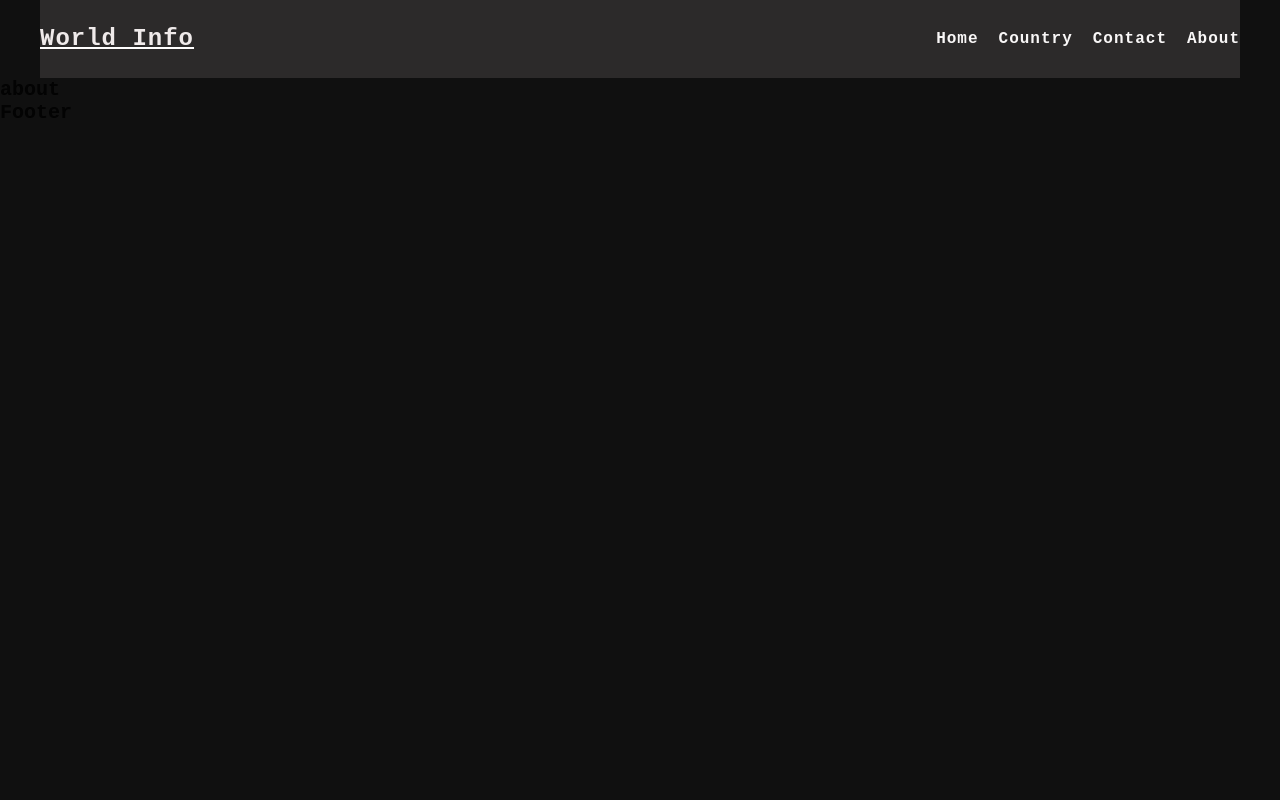
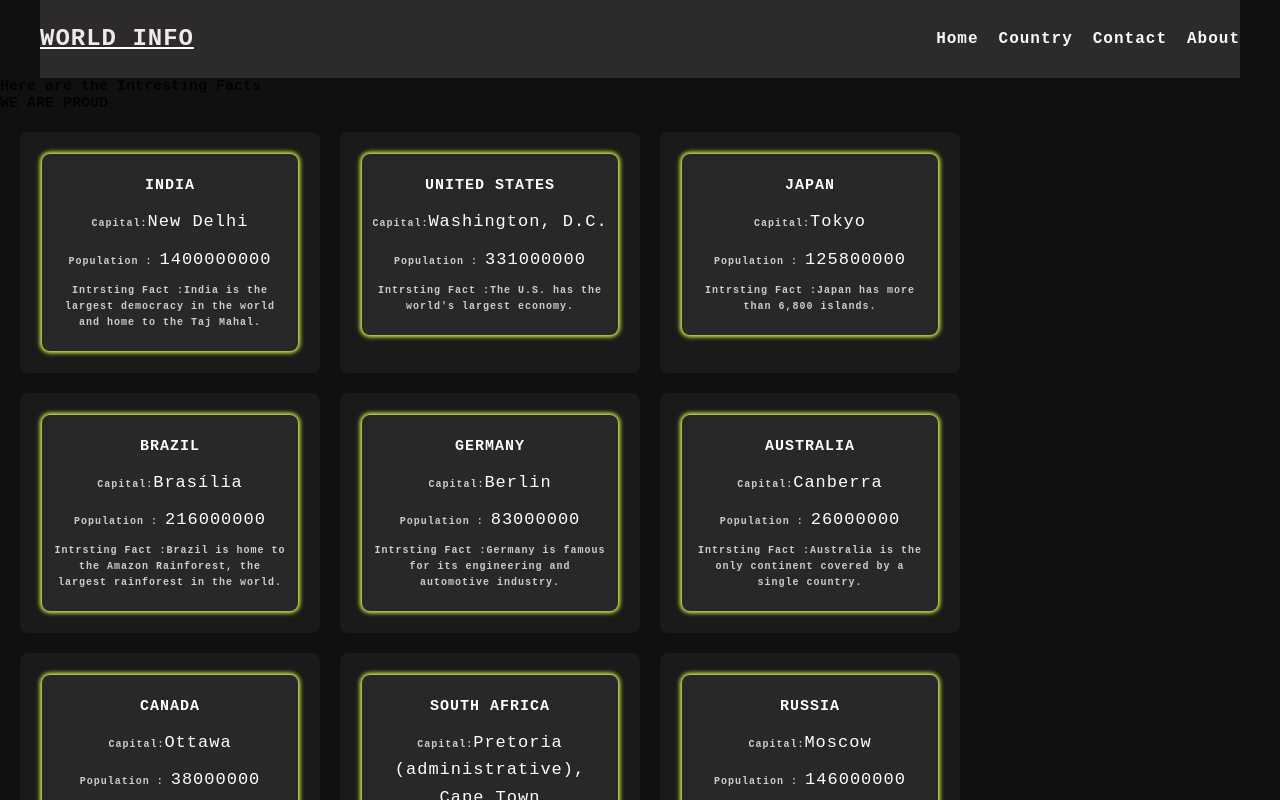
Before and after one commit to 100rbhsarin/react-full-project, a React (Vite) app in the folder worldAtles/: page /about in a window 1280 px wide. Shown: the top 800 px of the page. Built offline with nearby package versions, Linux system fonts and the light colour scheme.

Commit message:
"#" just github comment

```diff
--- a/worldAtles/src/Component/UI/Header.jsx
+++ b/worldAtles/src/Component/UI/Header.jsx
@@ -9,7 +9,7 @@ export const Header = ()=>{
         <div className="grid navebar-grid grid-two-cols">
             <div className="logo">
                 <NavLink to= '/'>
-                <h1>World Info</h1>
+                <h1>WORLD  INFO</h1>
                 </NavLink>
                 </div>
                 <nav className="nav">
--- /dev/null
+++ b/worldAtles/src/pages/About.css
@@ -0,0 +1,61 @@
+.card-container {
+    display: flex;
+    flex-wrap: wrap;
+    gap: 20px; /* Space between cards */
+    padding: 20px;
+}
+
+.card {
+    background-color: #1a1a1a; /* Dark gray card background */
+    border-radius: 8px;
+    padding: 20px;
+    width: 300px;
+    text-align: left;
+    transition: transform 0.3s, box-shadow 0.3s;
+    border: 2px solid transparent;
+    position: relative;
+
+}
+
+.card:hover {
+    transform: scale(1.05); /* Slight scaling on hover */
+    box-shadow: 0 0 15px 4px #007bff; /* Glowing blue shadow */
+    border-color: #007bff; /* Glowing blue border */
+}
+
+.containers {
+    padding: 15px;
+    border-radius: 8px;
+    background-color: #212121; /* Slightly darker container */
+    box-shadow: 0 0 4px 2px #e1f949; /* Glowing blue shadow */
+}
+
+.bg-primary {
+    background-color: #27282a; /* Blue background for primary sections */
+    padding: 10px;
+    border-radius: 8px;
+    text-align: center;
+    color: #fff;
+}
+
+.card-title {
+    font-size: 1.5rem;
+    font-weight: bold;
+    margin-bottom: 10px;
+    text-transform: uppercase;
+}
+
+.card-discription {
+    font-weight: bold;
+    font-size: 1rem;
+    color: #ccc; /* Light gray for descriptions */
+}
+
+.Intrsring-Fact {
+    font-style: italic;
+    color: #ff9800; /* Orange for an interesting fact */
+}
+
+p {
+    margin: 10px 0;
+}
--- a/worldAtles/src/pages/About.jsx
+++ b/worldAtles/src/pages/About.jsx
@@ -1,8 +1,48 @@
+import countryInfo from '../api/countryfact.json'
+import "./About.css"
 export const About = ()=>{
 
     return(
         <>
-        <h1>about</h1>
+        <section className="section-about">
+            <h2 className="container-title"> Here are the Intresting Facts
+            <br />
+            WE ARE PROUD
+            </h2>
+
+
+
+
+<div className="card-container">
+{countryInfo.map((country)=>{
+           const {id, country_name, capital, population, interesting_fact} = country
+           return(
+            <div className="card" key={id}>
+        <div className="containers bg-primary">
+            <p className="card-title">{country_name}</p>
+            <p>
+                <span className="card-discription">
+                    Capital:
+                </span>{capital}
+            </p>
+            <p>
+                <span className="card-discription">Population : </span>
+                {population}
+            </p>
+
+            <p className="card-discription">
+                <span className="Intrsring Fact">Intrsting Fact :</span>
+{interesting_fact}
+            </p>
+                    </div>
+    </div>
+
+           )
+        })}
+
+</div>
+
+        </section>
         </>
     )
 }
```
